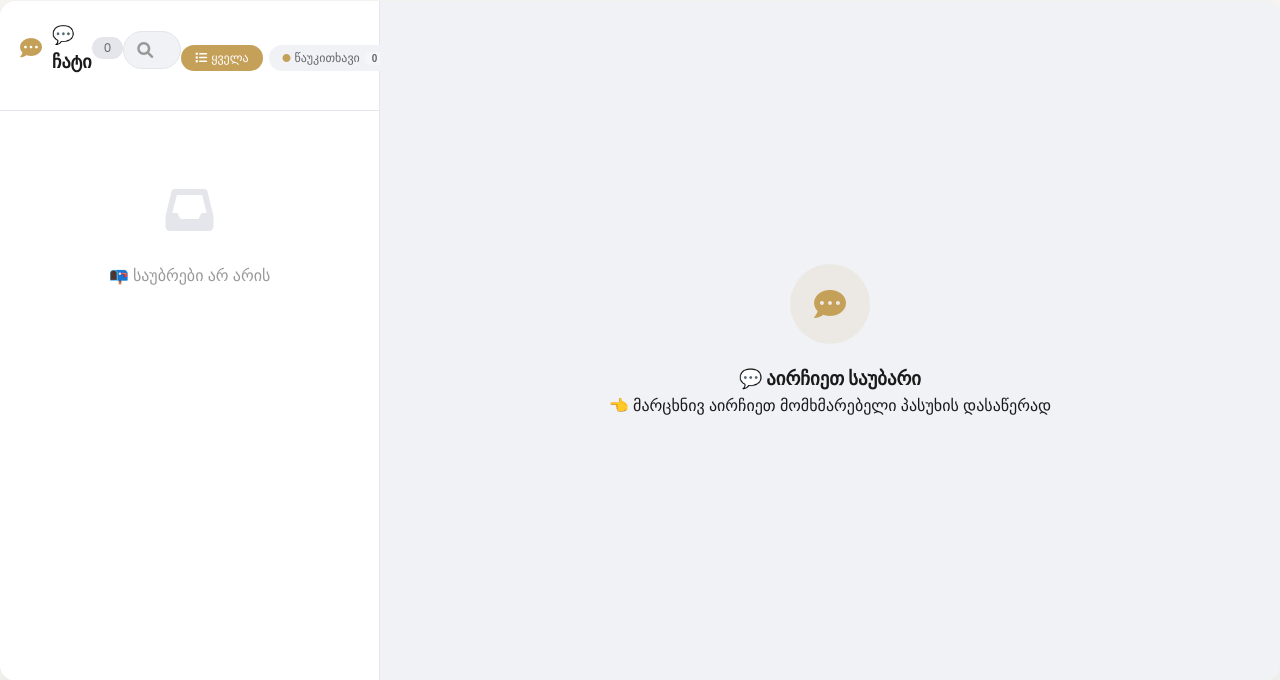
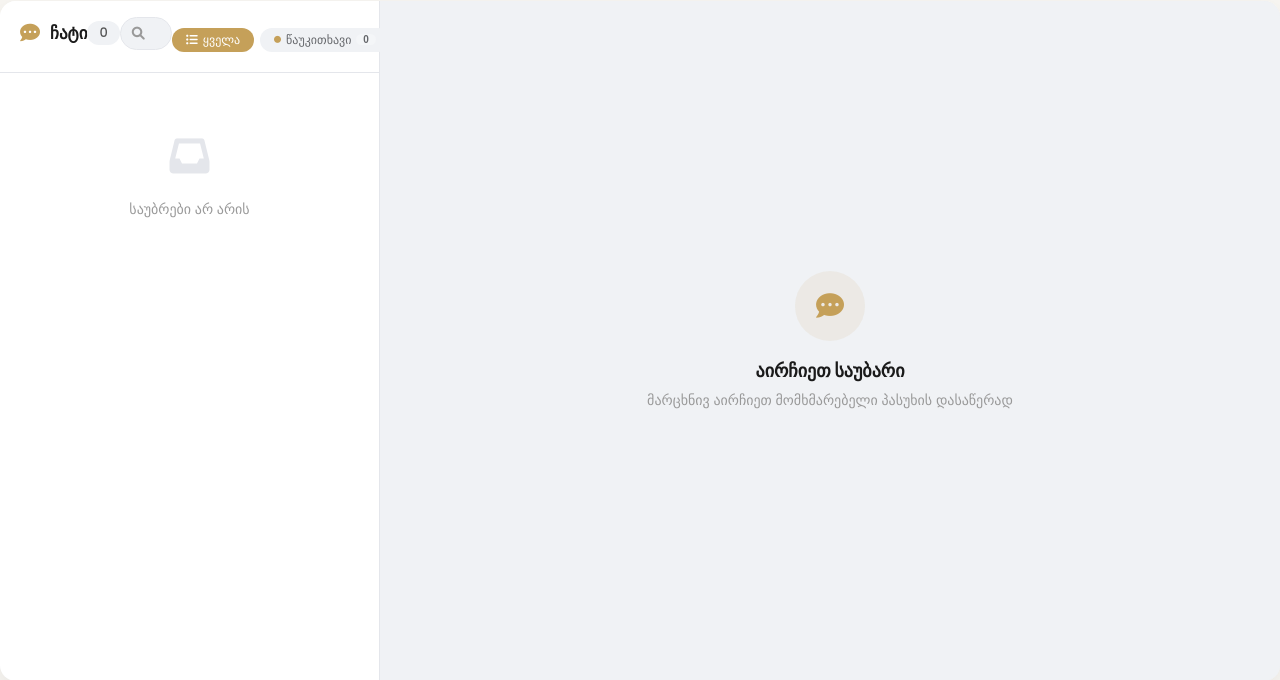
Before and after one commit to infosheikhge/sheikh_ge, a Flask app: template templates/admin/chat.html in a window 1280 px wide. Shown: the part 79-759 px from the top of the page. Run offline with Flask 3, Linux system fonts and the light colour scheme; the template is opened without the code that fills it, so the values that code supplies are empty; data comes from the database, SQL or seed files in the repository.

Commit message:
Update chat.html

```diff
--- a/templates/admin/chat.html
+++ b/templates/admin/chat.html
@@ -38,16 +38,17 @@
 }
 
 .sidebar-header {
-    padding: 20px;
+    padding: 16px 20px 12px 20px;
     border-bottom: 1px solid var(--border-light);
     background: white;
 }
 
+/* TOP ROW - ჩატი და რაოდენობა */
 .top-row {
     display: flex;
     align-items: center;
     justify-content: space-between;
-    margin-bottom: 15px;
+    margin-bottom: 12px;
 }
 
 .logo-area {
@@ -57,28 +58,29 @@
 }
 
 .logo-area i {
-    font-size: 22px;
+    font-size: 20px;
     color: var(--gold);
 }
 
 .logo-area h2 {
-    font-size: 18px;
+    font-size: 17px;
     font-weight: 600;
     margin: 0;
     color: #1A1A1A;
 }
 
 .total-count {
-    background: var(--border-light);
+    background: var(--bg-gray);
     padding: 2px 12px;
     border-radius: 30px;
-    font-size: 12px;
-    color: #666;
+    font-size: 13px;
+    color: #555;
+    font-weight: 500;
 }
 
 /* ===== SEARCH ===== */
 .search-users-section {
-    margin-bottom: 12px;
+    margin-bottom: 10px;
 }
 
 .search-users-input-wrapper {
@@ -89,10 +91,10 @@
 
 .search-users-input-wrapper input {
     width: 100%;
-    padding: 10px 16px 10px 40px;
+    padding: 8px 14px 8px 36px;
     border: 1px solid var(--border-light);
-    border-radius: 40px;
-    font-size: 14px;
+    border-radius: 30px;
+    font-size: 13px;
     background: var(--bg-gray);
     outline: none;
     transition: all 0.3s;
@@ -106,16 +108,17 @@
 
 .search-users-input-wrapper i {
     position: absolute;
-    left: 14px;
+    left: 12px;
     color: #999;
+    font-size: 13px;
 }
 
 .search-results {
-    margin-top: 10px;
-    max-height: 200px;
+    margin-top: 8px;
+    max-height: 180px;
     overflow-y: auto;
     background: var(--white);
-    border-radius: 12px;
+    border-radius: 10px;
     border: 1px solid var(--border-light);
     display: none;
     box-shadow: 0 4px 12px rgba(0,0,0,0.08);
@@ -168,30 +172,32 @@
 }
 
 .no-results {
-    padding: 20px;
+    padding: 16px;
     text-align: center;
     color: #999;
+    font-size: 13px;
 }
 
 /* ===== FILTER TABS ===== */
 .filter-tabs {
     display: flex;
     gap: 6px;
-    margin-top: 5px;
+    margin-top: 2px;
 }
 
 .filter-chip {
-    padding: 6px 14px;
-    background: #F0F2F5;
+    padding: 5px 14px;
+    background: var(--bg-gray);
     border: none;
-    border-radius: 20px;
+    border-radius: 18px;
     font-size: 12px;
     cursor: pointer;
     color: #65676B;
     transition: all 0.2s;
     display: flex;
     align-items: center;
-    gap: 4px;
+    gap: 5px;
+    font-weight: 500;
 }
 
 .filter-chip:hover {
@@ -203,12 +209,18 @@
     color: white;
 }
 
+.filter-chip i {
+    font-size: 12px;
+}
+
 .filter-chip .badge {
     background: rgba(255,255,255,0.25);
-    padding: 1px 8px;
-    border-radius: 20px;
+    padding: 0px 7px;
+    border-radius: 12px;
     font-size: 10px;
     font-weight: 600;
+    min-width: 18px;
+    text-align: center;
 }
 
 .filter-chip.active .badge {
@@ -219,11 +231,11 @@
 .messages-list {
     flex: 1;
     overflow-y: auto;
-    padding: 5px 0;
+    padding: 4px 0;
 }
 
 .messages-list::-webkit-scrollbar {
-    width: 6px;
+    width: 5px;
 }
 
 .messages-list::-webkit-scrollbar-track {
@@ -314,14 +327,18 @@
 
 .empty-state {
     text-align: center;
-    padding: 60px 20px;
+    padding: 50px 20px;
     color: #999;
 }
 
 .empty-icon {
-    font-size: 48px;
-    margin-bottom: 15px;
+    font-size: 40px;
+    margin-bottom: 12px;
     color: var(--border-light);
+}
+
+.empty-state p {
+    font-size: 14px;
 }
 
 /* ===== CHAT MAIN ===== */
@@ -361,19 +378,30 @@
 }
 
 .placeholder-orb {
-    width: 80px;
-    height: 80px;
+    width: 70px;
+    height: 70px;
     background: rgba(197,160,89,0.1);
     border-radius: 50%;
     display: flex;
     align-items: center;
     justify-content: center;
-    margin: 0 auto 20px;
+    margin: 0 auto 16px;
 }
 
 .placeholder-orb i {
-    font-size: 32px;
+    font-size: 28px;
     color: var(--gold);
+}
+
+.placeholder-content h3 {
+    font-size: 18px;
+    color: #1A1A1A;
+    margin-bottom: 6px;
+}
+
+.placeholder-content p {
+    color: #999;
+    font-size: 14px;
 }
 
 .chat-active {
@@ -808,38 +845,42 @@
     <!-- Sidebar -->
     <div class="chat-sidebar" id="sidebar">
         <div class="sidebar-header">
+            <!-- ჩატი + რაოდენობა -->
             <div class="top-row">
                 <div class="logo-area">
                     <i class="fas fa-comment-dots"></i>
-                    <h2>💬 ჩატი</h2>
+                    <h2>ჩატი</h2>
                 </div>
                 <span class="total-count" id="totalCount">0</span>
             </div>
 
+            <!-- ძებნა -->
             <div class="search-users-section">
                 <div class="search-users-input-wrapper">
                     <i class="fas fa-search"></i>
-                    <input type="text" id="userSearchInput" placeholder="🔍 მომხმარებლის ძებნა..."
+                    <input type="text" id="userSearchInput" placeholder="მომხმარებლის ძებნა..."
                            onkeyup="searchUsers(this.value)">
                 </div>
                 <div class="search-results" id="searchResults"></div>
             </div>
 
+            <!-- ფილტრები -->
             <div class="filter-tabs">
                 <button class="filter-chip active" onclick="filterConversations('all', this)">
-                    <i class="fas fa-list"></i> ყველა
+                    <i class="fas fa-list-ul"></i> ყველა
                 </button>
                 <button class="filter-chip" onclick="filterConversations('unread', this)">
-                    <i class="fas fa-circle" style="color:#C5A059;font-size:8px;"></i> წაუკითხავი
+                    <i class="fas fa-circle" style="font-size:7px;color:var(--gold);"></i> წაუკითხავი
                     <span class="badge" id="unreadBadge">0</span>
                 </button>
             </div>
         </div>
 
+        <!-- საუბრების სია -->
         <div class="messages-list" id="conversationsList">
             <div class="empty-state">
                 <div class="empty-icon"><i class="fas fa-inbox"></i></div>
-                <p>📭 საუბრები არ არის</p>
+                <p>საუბრები არ არის</p>
             </div>
         </div>
     </div>
@@ -850,7 +891,7 @@
             <button class="menu-toggle" onclick="toggleSidebar()">
                 <i class="fas fa-bars"></i>
             </button>
-            <span style="font-weight: 600; color: var(--gold);">💬 ჩატი</span>
+            <span style="font-weight: 600; color: var(--gold);">ჩატი</span>
             <span style="font-size:12px;color:#999;margin-left:auto;" id="mobileTotalCount">0</span>
         </div>
 
@@ -859,8 +900,8 @@
                 <div class="placeholder-orb">
                     <i class="fas fa-comment-dots"></i>
                 </div>
-                <h3>💬 აირჩიეთ საუბარი</h3>
-                <p>👈 მარცხნივ აირჩიეთ მომხმარებელი პასუხის დასაწერად</p>
+                <h3>აირჩიეთ საუბარი</h3>
+                <p>მარცხნივ აირჩიეთ მომხმარებელი პასუხის დასაწერად</p>
             </div>
         </div>
 
@@ -869,14 +910,14 @@
                 <div class="user-info">
                     <div class="user-avatar" id="chatAvatar">A</div>
                     <div class="user-details">
-                        <h3 id="chatUserName">👤 მომხმარებელი</h3>
+                        <h3 id="chatUserName">მომხმარებელი</h3>
                         <div class="user-meta">
-                            <span id="userEmail">📧 email@example.com</span>
-                            <span id="userPhone">📞 +995 555 00 00 00</span>
+                            <span id="userEmail">email@example.com</span>
+                            <span id="userPhone">+995 555 00 00 00</span>
                         </div>
                     </div>
                 </div>
-                <button class="action-btn" onclick="deleteConversation()" title="🗑️ საუბრის წაშლა">
+                <button class="action-btn" onclick="deleteConversation()" title="საუბრის წაშლა">
                     <i class="fas fa-trash-alt"></i>
                 </button>
             </div>
@@ -1086,7 +1127,7 @@ function renderConversationsList() {
         container.innerHTML = `
             <div class="empty-state">
                 <div class="empty-icon"><i class="fas fa-inbox"></i></div>
-                <p>${currentFilter === 'unread' ? '🔴 წაუკითხავი საუბრები არ არის' : '📭 საუბრები არ არის'}</p>
+                <p>${currentFilter === 'unread' ? 'წაუკითხავი საუბრები არ არის' : 'საუბრები არ არის'}</p>
             </div>
         `;
         return;
@@ -1099,10 +1140,10 @@ function renderConversationsList() {
             </div>
             <div class="item-content">
                 <div class="item-header">
-                    <span class="sender-name">👤 ${escapeHtml(conv.user_name || 'მომხმარებელი')}</span>
+                    <span class="sender-name">${escapeHtml(conv.user_name || 'მომხმარებელი')}</span>
                     <span class="time">${formatDate(conv.last_message_time)}</span>
                 </div>
-                <div class="item-preview">${escapeHtml(conv.last_message || '💬 დაიწყეთ საუბარი')}</div>
+                <div class="item-preview">${escapeHtml(conv.last_message || 'დაიწყეთ საუბარი')}</div>
             </div>
             ${conv.unread_count > 0 ? `<div class="unread-indicator"></div>` : ''}
         </div>
@@ -1158,9 +1199,9 @@ async function loadUserMessages(userId) {
         if (!data.messages || data.messages.length === 0) {
             container.innerHTML = `
                 <div style="text-align:center;padding:40px;color:#999;">
-                    <i class="fas fa-comment-dots" style="font-size:48px;color:#C5A059;display:block;margin-bottom:15px;"></i>
-                    <h3>💬 ახალი საუბარი</h3>
-                    <p>✏️ დაწერეთ პირველი შეტყობინება</p>
+                    <i class="fas fa-comment-dots" style="font-size:40px;color:#C5A059;display:block;margin-bottom:12px;"></i>
+                    <h3 style="font-size:16px;color:#1A1A1A;">ახალი საუბარი</h3>
+                    <p style="font-size:13px;">დაწერეთ პირველი შეტყობინება</p>
                 </div>
             `;
             return;
@@ -1211,7 +1252,7 @@ function appendMessageToContainer(msg, isAdmin, senderName) {
             <div class="voice-message">
                 <i class="fas fa-microphone-alt" style="color:${isAdmin ? 'rgba(255,255,255,0.8)' : '#C5A059'};"></i>
                 <audio controls src="/static/${msg.voice_path}"></audio>
-                <span style="font-size:11px;opacity:0.7;">${msg.voice_duration || 0}წმ</span>
+                <span style="font-size:10px;opacity:0.7;">${msg.voice_duration || 0}წმ</span>
             </div>
         `;
     }
@@ -1239,12 +1280,12 @@ async function sendMessage() {
     const message = textarea.value.trim();
 
     if (!message && selectedFiles.length === 0 && !voiceBlob) {
-        alert('✏️ გთხოვთ დაწერეთ შეტყობინება ან აირჩიეთ ფაილი');
+        alert('გთხოვთ დაწერეთ შეტყობინება ან აირჩიეთ ფაილი');
         return;
     }
 
     if (!currentUserId) {
-        alert('👤 გთხოვთ აირჩიეთ მომხმარებელი');
+        alert('გთხოვთ აირჩიეთ მომხმარებელი');
         return;
     }
 
@@ -1352,7 +1393,7 @@ async function startRecording() {
 
     } catch (err) {
         console.error('Microphone error:', err);
-        alert('🎤 მიკროფონის დაშვება აუცილებელია');
+        alert('მიკროფონის დაშვება აუცილებელია');
     }
 }
 
@@ -1539,7 +1580,7 @@ document.addEventListener('DOMContentLoaded', function() {
 
         textarea.addEventListener('input', function() {
             this.style.height = 'auto';
-            this.style.height = Math.min(this.scrollHeight, 120) + 'px';
+            this.style.height = Math.min(this.scrollHeight, 100) + 'px';
         });
     }
 
```
Also changed, not shown: other parts of templates/admin/chat.html (+124 -113 lines).
